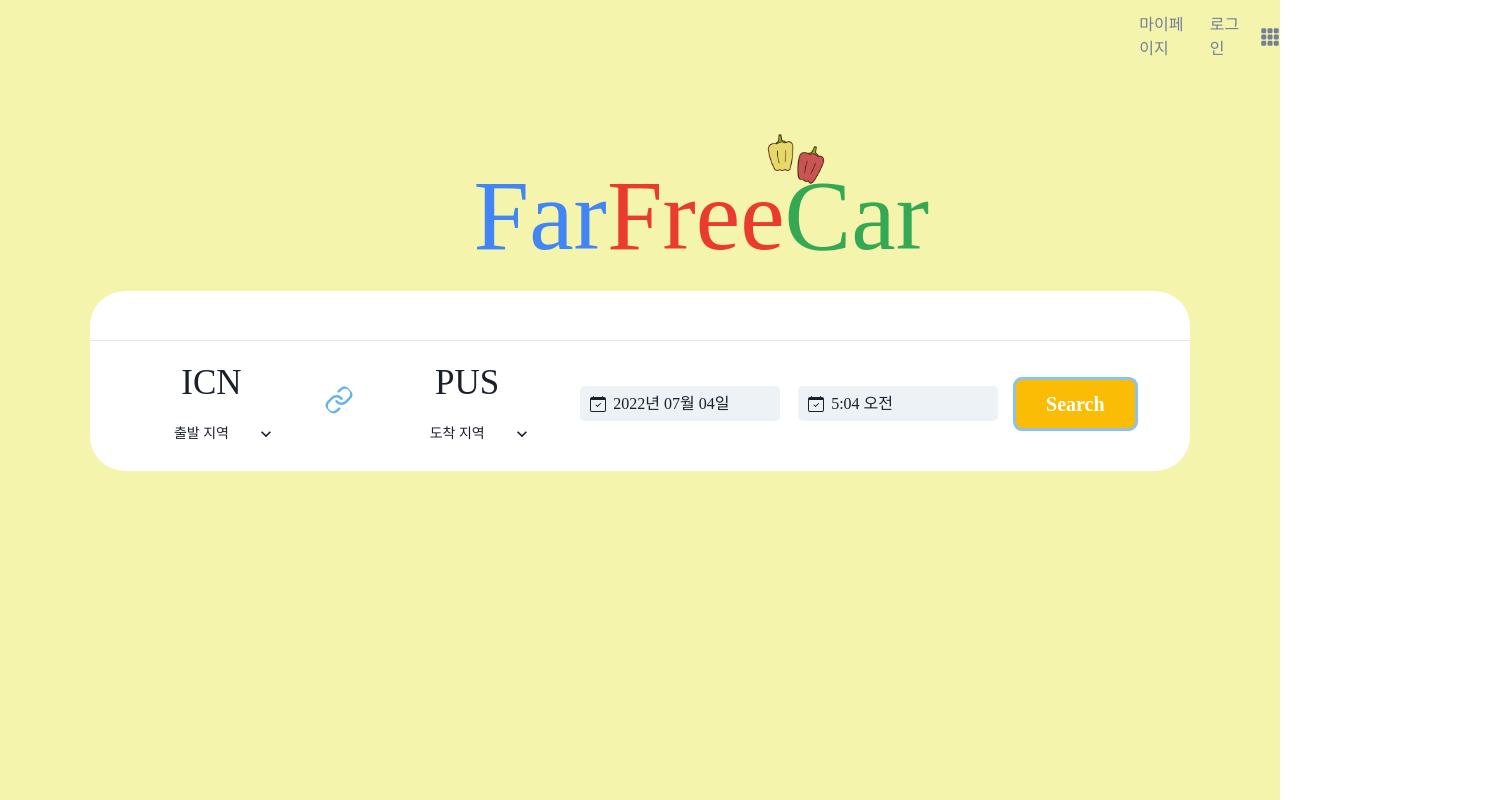
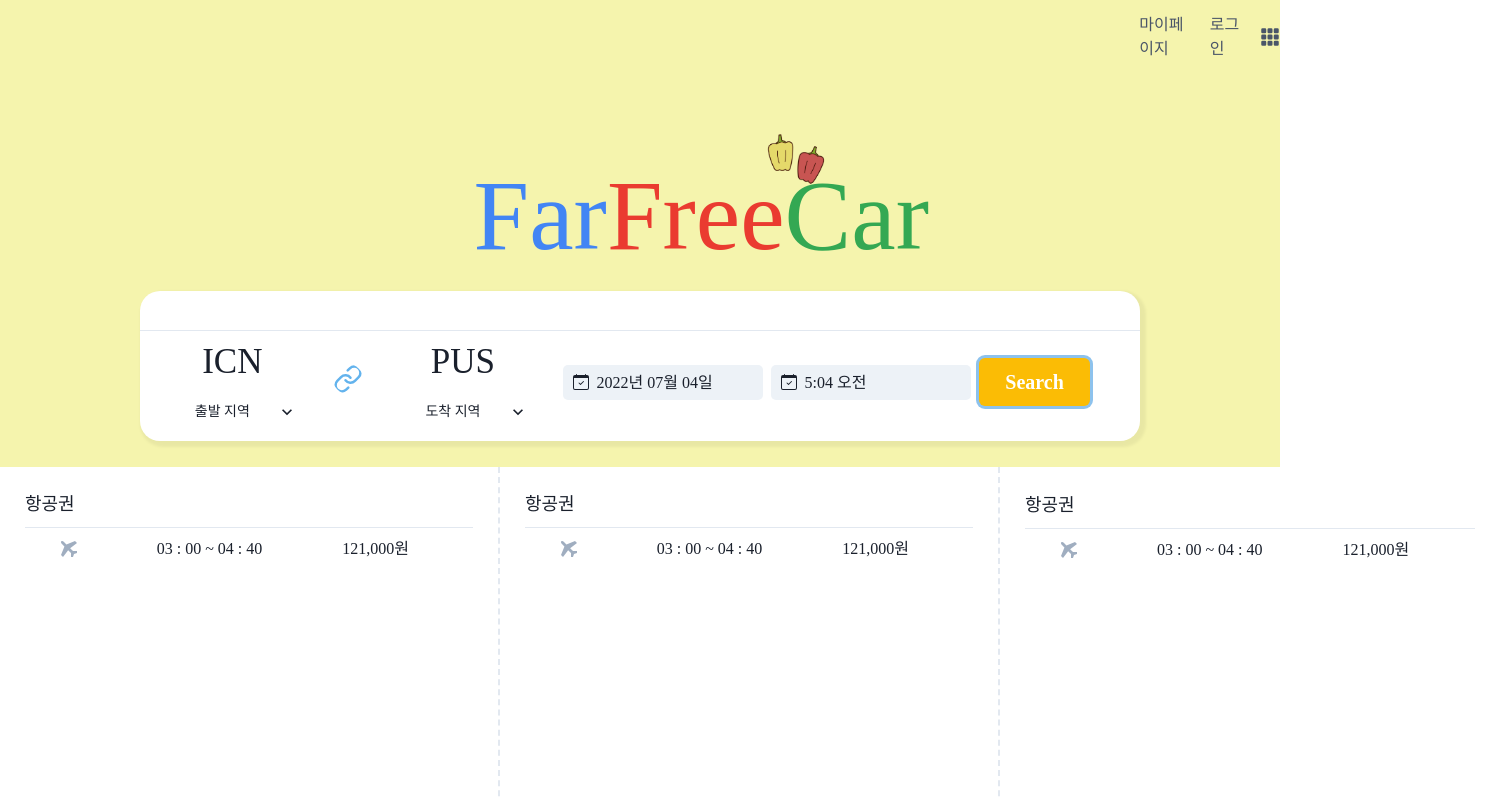
Before and after one commit to jybyon1/farfreecar, a React (Create React App) app: page / in a window 1280 px wide. Both pictures are taken after a click on the button "Search". Shown: the top 800 px of the page, 1500 px wide, since content can reach past the window. Built offline with nearby package versions, Linux system fonts and the light colour scheme.

Commit message:
searchBox 생성

```diff
--- a/src/app/farfreecar/main.tsx
+++ b/src/app/farfreecar/main.tsx
@@ -11,15 +11,17 @@ import {
 } from "@chakra-ui/react";
 import farfreecar from "../../assets/images/farfreecar.png";
 import { FiLink } from "react-icons/fi";
-import Header from "../../component/layout/Header";
 import "react-datepicker/dist/react-datepicker.css";
 import { useState } from "react";
 import DatePicker from "react-datepicker";
 import { ko } from "date-fns/esm/locale";
 import { BsCalendarCheck } from "react-icons/bs";
+import { Header } from "../../component/layout/Header";
+import { SearchBox } from "../../component/SearchBox";
 
 export default function Main() {
-  const [goDate, setGoDate] = useState(new Date() || null);
+  const [goDate, setGoDate] = useState(new Date() || undefined);
+  const [showBox, setShowBox] = useState(false);
   const CustomInput = forwardRef(({ value, onClick }, ref) => (
     <Box
       onClick={onClick}
@@ -53,9 +55,16 @@ export default function Main() {
             </Text>
           </Box>
         </Box>
-        <Box bg="white" borderRadius="35px" w="1100px" h="180px" m="auto">
-          <Box borderBottom="1px solid" borderBottomColor="gray.200" h="50px" />
-          <Box display="flex" p="1.5%" pr="5%">
+        <Box
+          bg="white"
+          borderRadius="20px"
+          w="1000px"
+          h="150px"
+          m="auto"
+          boxShadow="3px 3px 3px 3px rgb(0 0 0 / 5%)"
+        >
+          <Box borderBottom="1px solid" borderBottomColor="gray.200" h="40px" />
+          <Box display="flex" pt="0.5%" pr="5%">
             <HStack w="100%">
               <VStack w="300px">
                 <Text fontSize="35px">ICN</Text>
@@ -125,12 +134,16 @@ export default function Main() {
                 bg="#FBBC05"
                 fontSize="20px"
                 w="150px"
+                onClick={() => {
+                  setShowBox(true);
+                }}
               >
                 Search
               </Button>
             </HStack>
           </Box>
         </Box>
+        {showBox && <SearchBox />}
       </Box>
     </>
   );
--- /dev/null
+++ b/src/component/SearchBox.tsx
@@ -0,0 +1,81 @@
+import {
+  Box,
+  Grid,
+  GridItem,
+  HStack,
+  Icon,
+  Text,
+  VStack,
+} from "@chakra-ui/react";
+import React from "react";
+import { ImAirplane } from "react-icons/im";
+
+export const SearchBox = (): JSX.Element => {
+  return (
+    <Box bg="white" w="1500px" m="auto" minH="400px" mt="2%">
+      <Grid templateColumns="repeat(3, 1fr)">
+        <GridItem
+          w="100%"
+          h="400px"
+          borderWidth="0px 2px 0px 0px"
+          borderStyle="dashed"
+        >
+          <Box p="5%">
+            <Text fontSize="18px">항공권</Text>
+            <Box
+              borderBottom="1px solid"
+              borderBottomColor="gray.200"
+              m="2% 0% 2% 0%"
+            />
+            <Box ml="8%">
+              <HStack spacing={20}>
+                <Icon as={ImAirplane} color="gray.400" />
+                <Text>03 : 00 ~ 04 : 40</Text>
+                <Text>121,000원</Text>
+              </HStack>
+            </Box>
+          </Box>
+        </GridItem>
+        <GridItem
+          w="100%"
+          h="400px"
+          borderWidth="0px 2px 0px 0px"
+          borderStyle="dashed"
+        >
+          <Box p="5%">
+            <Text fontSize="18px">항공권</Text>
+            <Box
+              borderBottom="1px solid"
+              borderBottomColor="gray.200"
+              m="2% 0% 2% 0%"
+            />
+            <Box ml="8%">
+              <HStack spacing={20}>
+                <Icon as={ImAirplane} color="gray.400" />
+                <Text>03 : 00 ~ 04 : 40</Text>
+                <Text>121,000원</Text>
+              </HStack>
+            </Box>
+          </Box>
+        </GridItem>
+        <GridItem w="100%" h="400px">
+          <Box p="5%">
+            <Text fontSize="18px">항공권</Text>
+            <Box
+              borderBottom="1px solid"
+              borderBottomColor="gray.200"
+              m="2% 0% 2% 0%"
+            />
+            <Box ml="8%">
+              <HStack spacing={20}>
+                <Icon as={ImAirplane} color="gray.400" />
+                <Text>03 : 00 ~ 04 : 40</Text>
+                <Text>121,000원</Text>
+              </HStack>
+            </Box>
+          </Box>
+        </GridItem>
+      </Grid>
+    </Box>
+  );
+};
--- a/src/component/layout/Header.tsx
+++ b/src/component/layout/Header.tsx
@@ -2,16 +2,16 @@ import { Box, HStack, Icon, Text } from "@chakra-ui/react";
 import React from "react";
 import { BsGrid3X3GapFill } from "react-icons/bs";
 
-export default function Header() {
+export const Header = () => {
   return (
     <>
       <Box pt="1%" ml="89%">
         <HStack spacing="20px">
-          <Text color="gray.500">마이페이지</Text>
-          <Text color="gray.500">로그인</Text>
-          <Icon as={BsGrid3X3GapFill} color="gray.500" fontSize="20px" />
+          <Text color="gray.600">마이페이지</Text>
+          <Text color="gray.600">로그인</Text>
+          <Icon as={BsGrid3X3GapFill} color="gray.600" fontSize="20px" />
         </HStack>
       </Box>
     </>
   );
-}
+};
--- a/src/component/layout/Layout.tsx
+++ b/src/component/layout/Layout.tsx
@@ -3,7 +3,7 @@ import { useKeycloak } from "@react-keycloak/web";
 import { useLocation, useNavigate } from "react-router-dom";
 import { useState } from "react";
 
-export default function Layout() {
+export const Layout = () => {
   const { keycloak } = useKeycloak();
 
   const dispatch = useDispatch();
@@ -21,4 +21,4 @@ export default function Layout() {
     name: "",
     phone: "",
   });
-}
+};
```
